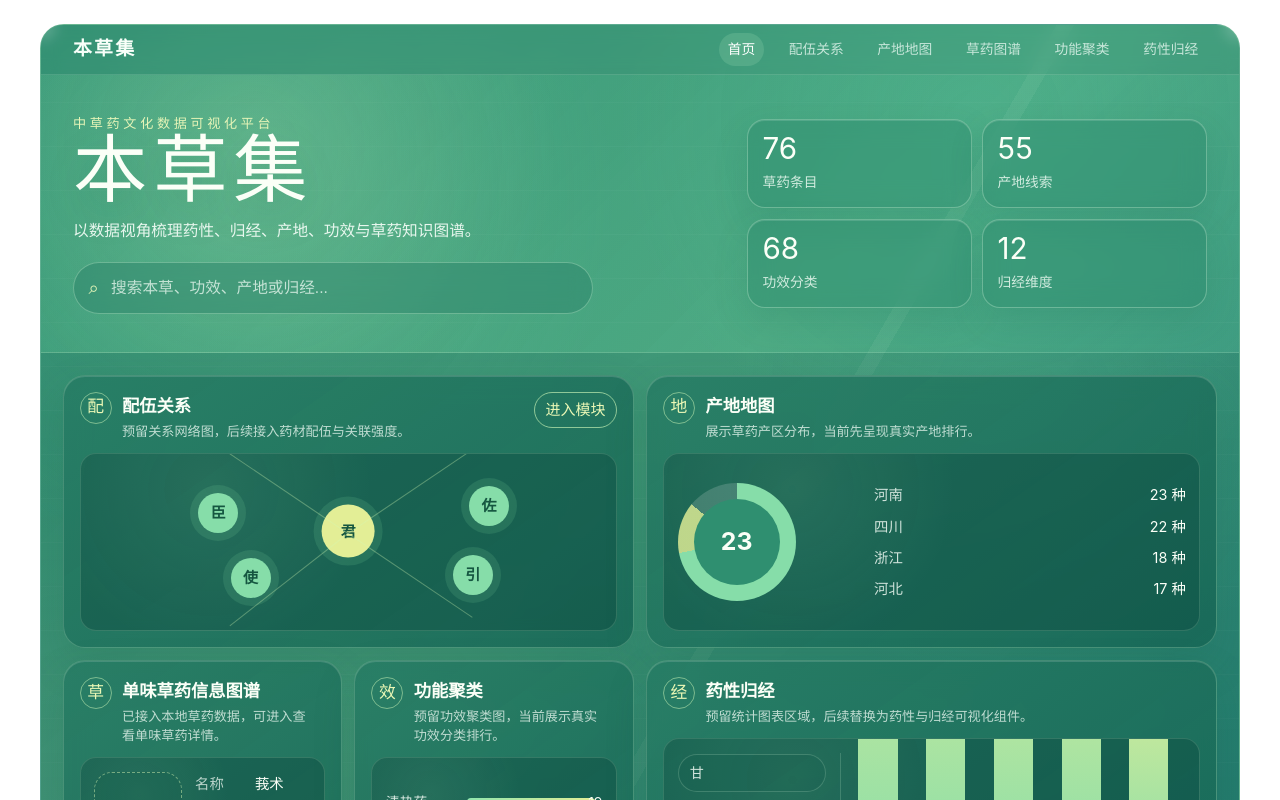
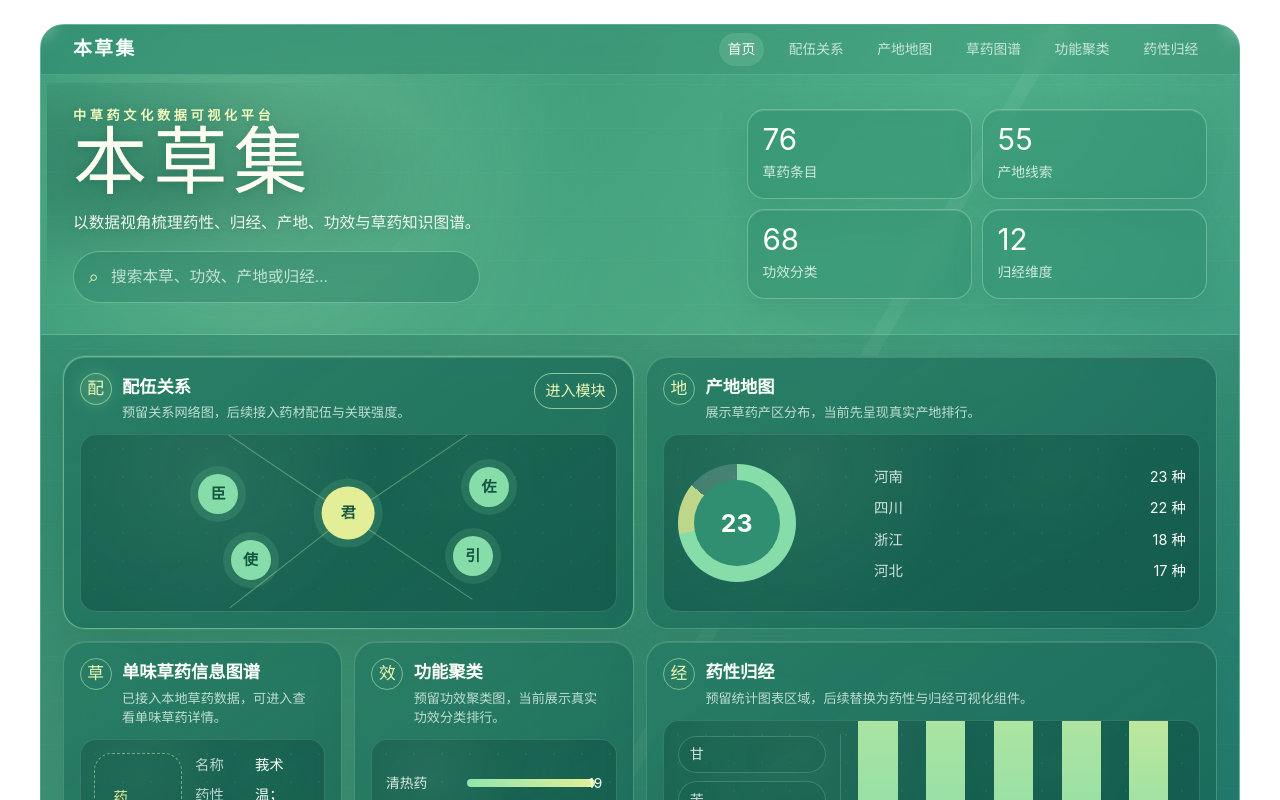
Before and after one commit to HZJ703/green, a Vue app: page / in a window 1280 px wide. Shown: the top 800 px of the page. Built offline with nearby package versions, Linux system fonts and the light colour scheme.

Commit message:
保存首页当前版本

```diff
--- a/src/views/HomeView.vue
+++ b/src/views/HomeView.vue
@@ -300,18 +300,41 @@ const overviewStats = computed(() => [
 .hero {
   display: grid;
   grid-template-columns: minmax(0, 1fr) minmax(280px, 460px);
-  gap: 1.25rem;
-  padding: clamp(1.2rem, 3vw, 2.4rem) clamp(1rem, 3vw, 2rem);
+  gap: 1rem;
+  padding: clamp(1rem, 2.4vw, 2rem) clamp(1rem, 3vw, 2rem);
   background:
     radial-gradient(circle at 18% 26%, rgba(205, 245, 191, 0.18), transparent 30%),
     linear-gradient(135deg, rgba(67, 171, 130, 0.32), rgba(72, 189, 151, 0.14));
   border-bottom: 1px solid rgba(205, 239, 210, 0.2);
 }
 
+.hero__content {
+  width: fit-content;
+  max-width: 680px;
+  position: relative;
+}
+
+.hero__content::before {
+  content: '';
+  position: absolute;
+  inset: -1.4rem -3.5rem -1.2rem -1.6rem;
+  background:
+    radial-gradient(ellipse at 24% 42%, rgba(14, 77, 65, 0.34), transparent 58%),
+    radial-gradient(ellipse at 0% 18%, rgba(16, 88, 72, 0.18), transparent 52%);
+  pointer-events: none;
+}
+
+.hero__content > * {
+  position: relative;
+  z-index: 1;
+}
+
 .hero__eyebrow {
-  color: #e7f5b8;
+  color: #f0f8bd;
+  font-weight: 600;
   font-size: 0.82rem;
   letter-spacing: 0.28em;
+  text-shadow: 0 1px 8px rgba(12, 69, 58, 0.18);
 }
 
 .hero__title {
@@ -320,20 +343,24 @@ const overviewStats = computed(() => [
   font-size: clamp(2.55rem, 5.8vw, 4.8rem);
   line-height: 0.95;
   letter-spacing: 0.08em;
-  color: #fbfff7;
-  text-shadow: 0 16px 40px rgba(20, 98, 72, 0.2);
+  color: #fffdf1;
+  text-shadow:
+    0 1px 8px rgba(13, 71, 60, 0.24),
+    0 10px 24px rgba(20, 98, 72, 0.14);
 }
 
 .hero__subtitle {
   max-width: 520px;
   margin-top: 0.75rem;
-  color: rgba(248, 255, 249, 0.9);
+  color: rgba(251, 255, 247, 0.94);
   font-size: 0.98rem;
+  font-weight: 500;
+  text-shadow: 0 1px 8px rgba(13, 71, 60, 0.18);
 }
 
 .search {
   width: min(100%, 520px);
-  margin-top: 1.15rem;
+  margin-top: 0.95rem;
   display: flex;
   align-items: center;
   gap: 0.65rem;
@@ -428,6 +455,19 @@ const overviewStats = computed(() => [
     background 0.2s ease;
 }
 
+.dashboard > .module:first-child {
+  border-color: rgba(196, 255, 206, 0.44);
+  box-shadow:
+    0 20px 48px rgba(16, 82, 64, 0.24),
+    0 0 0 1px rgba(217, 255, 191, 0.1),
+    inset 0 1px 0 rgba(255, 255, 255, 0.18);
+}
+
+.dashboard > .module:first-child .module__mark {
+  background: rgba(217, 255, 191, 0.1);
+  box-shadow: 0 0 18px rgba(151, 232, 178, 0.22);
+}
+
 .module:hover {
   transform: translateY(-4px);
   border-color: rgba(181, 255, 205, 0.62);
@@ -498,6 +538,25 @@ const overviewStats = computed(() => [
     rgba(12, 72, 63, 0.42);
   position: relative;
   overflow: hidden;
+}
+
+.chart-space::before {
+  content: '';
+  position: absolute;
+  inset: 0;
+  background:
+    radial-gradient(circle, rgba(213, 255, 220, 0.12) 1px, transparent 1.4px),
+    radial-gradient(circle at 72% 18%, rgba(143, 226, 176, 0.06), transparent 24%);
+  background-size:
+    28px 28px,
+    100% 100%;
+  mask-image: linear-gradient(180deg, rgba(0, 0, 0, 0.52), rgba(0, 0, 0, 0.18));
+  pointer-events: none;
+}
+
+.chart-space > * {
+  position: relative;
+  z-index: 1;
 }
 
 .network-preview {
```
